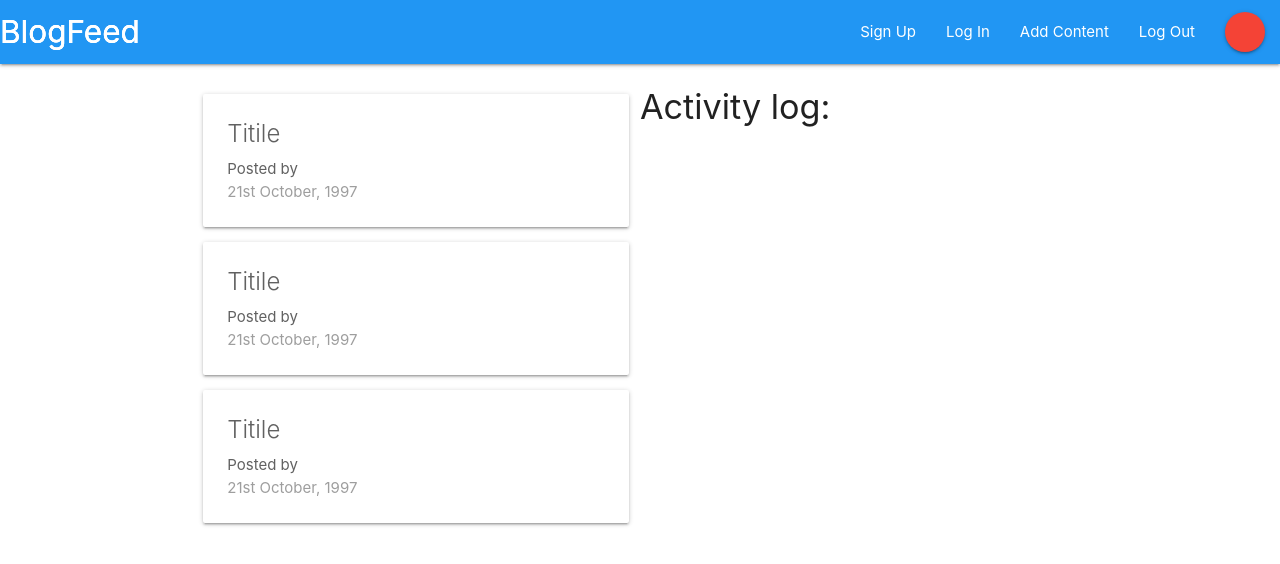
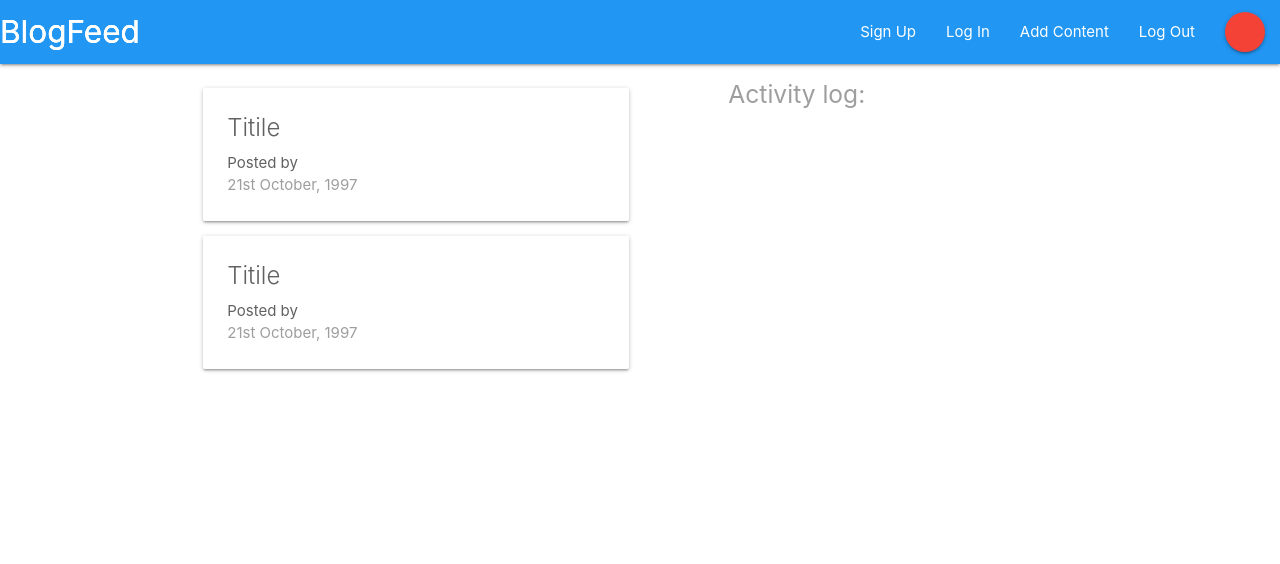
Before and after one commit to arghac14/BlogFeed, a React (Create React App) app: page / in a window 1280 px wide. Shown: the top 564 px of the page. Built offline with nearby package versions, Linux system fonts and the light colour scheme.

Commit message:
Added ProjectSummary

```diff
--- a/src/components/dashboard/Notifications.js
+++ b/src/components/dashboard/Notifications.js
@@ -4,7 +4,7 @@ class Notifications extends Component{
     render(){
         return(
             <div className="container">
-               <div><h4>Activity log:</h4></div>
+               <div><h5 className="center grey-text">Activity log:</h5></div>
             </div>
         )
     }
--- a/src/components/projects/ProjectList.js
+++ b/src/components/projects/ProjectList.js
@@ -1,30 +1,11 @@
 import React  from 'react';
-
+import ProjectSummary from './ProjectSummary'
 const ProjectList=()=>{
     return(
         <div className="project-list">
-    <div className="card">
-    <div className="card-content grey-text text-darken-2">
-        <span className="card-title">Titile</span>
-        <p>Posted by </p>
-        <p className="grey-text">21st October, 1997</p>
-    </div>
-    </div>
-    <div className="card">
-    <div className="card-content grey-text text-darken-2">
-        <span className="card-title">Titile</span>
-        <p>Posted by </p>
-        <p className="grey-text">21st October, 1997</p>
-    </div>
-    </div>
-    <div className="card">
-    <div className="card-content grey-text text-darken-2">
-        <span className="card-title">Titile</span>
-        <p>Posted by </p>
-        <p className="grey-text">21st October, 1997</p>
-    </div>
-    </div>
-    </div>
+            <ProjectSummary/>
+            <ProjectSummary/>
+         </div>
     )
 }
 
--- a/src/components/projects/ProjectSummary.js
+++ b/src/components/projects/ProjectSummary.js
@@ -0,0 +1,14 @@
+import React from 'react';
+
+const ProjectSummary=()=>{
+    return(
+        <div className="card">
+        <div className="card-content grey-text text-darken-2">
+            <span className="card-title">Titile</span>
+            <p>Posted by </p>
+            <p className="grey-text">21st October, 1997</p>
+        </div>
+        </div>
+    )
+}
+export default ProjectSummary
```
Also changed, not shown: src/components/layout/Navbar.js (line endings or trailing spaces).
